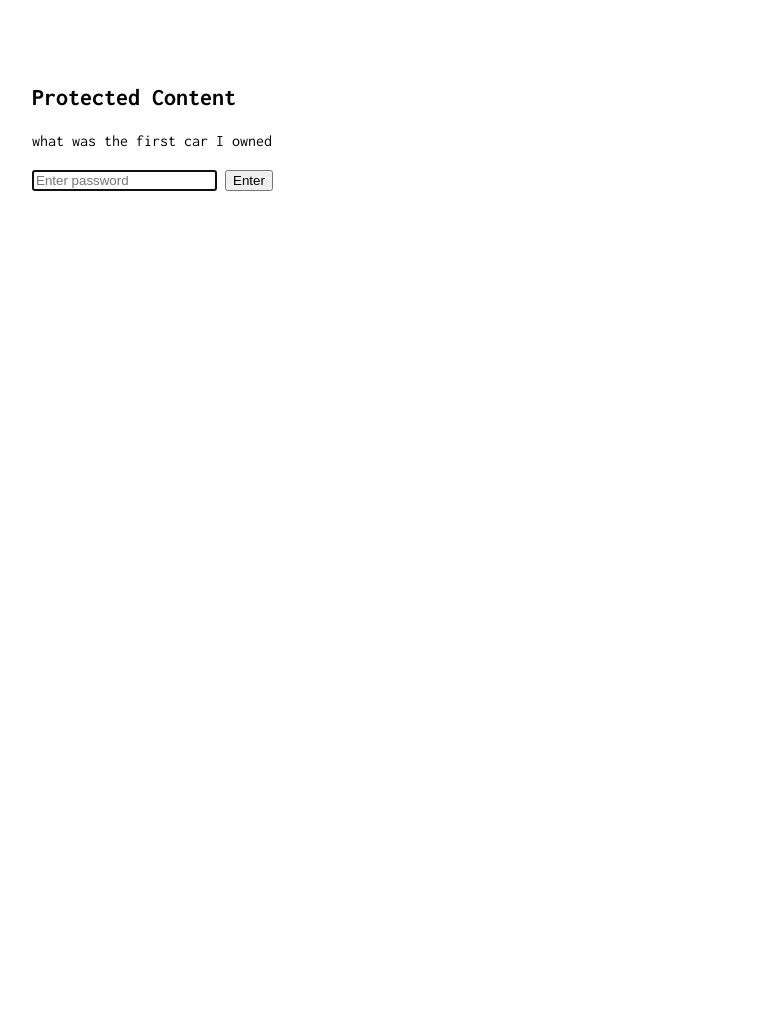
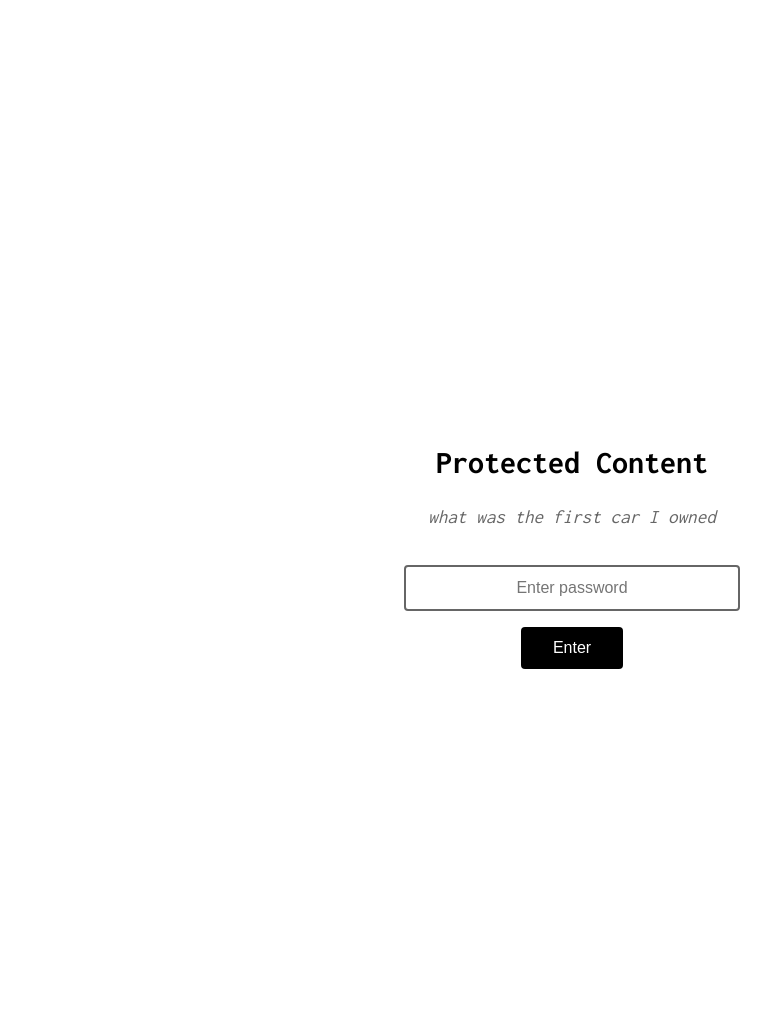
Before and after one commit to briannguy3n/nothingcouldnever2, a Jekyll site: the page built from pages/notes-password.md, in a window 1280 px wide. Shown: the whole page, without its empty margins (68-839 px from the left). Built offline with Jekyll 4.4.1, drawn with Linux system fonts in a browser that asks for light colours; before the commit the page ends 900 px from its top, so only the background shows below that.

Commit message:
Add notes-password to sections css

```diff
--- a/_sass/_-sections-dir.scss
+++ b/_sass/_-sections-dir.scss
@@ -8,6 +8,7 @@
         "home",
         "landing",
         "notes",
+        "notes-password",
         "page",
         "about",
         "post",
```
